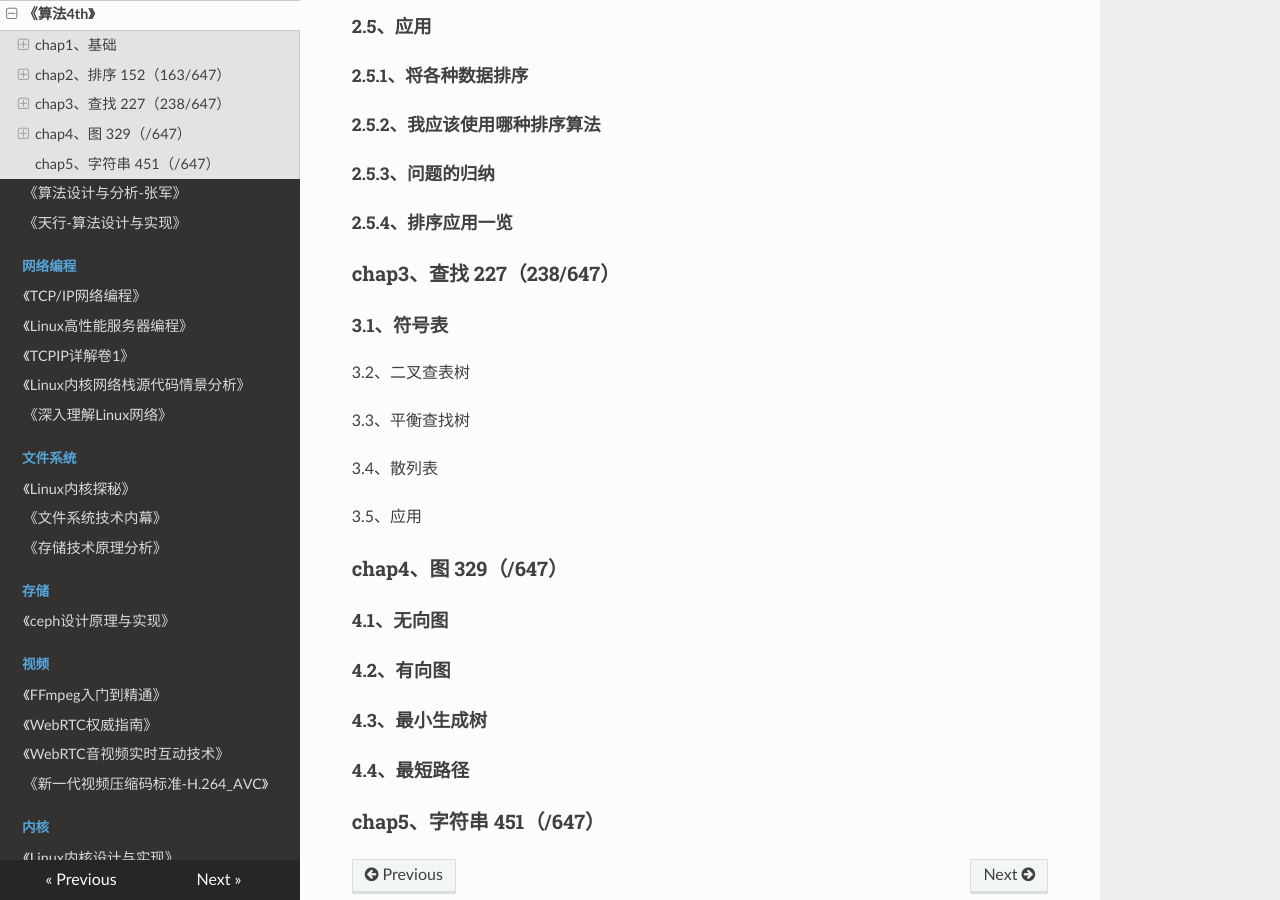
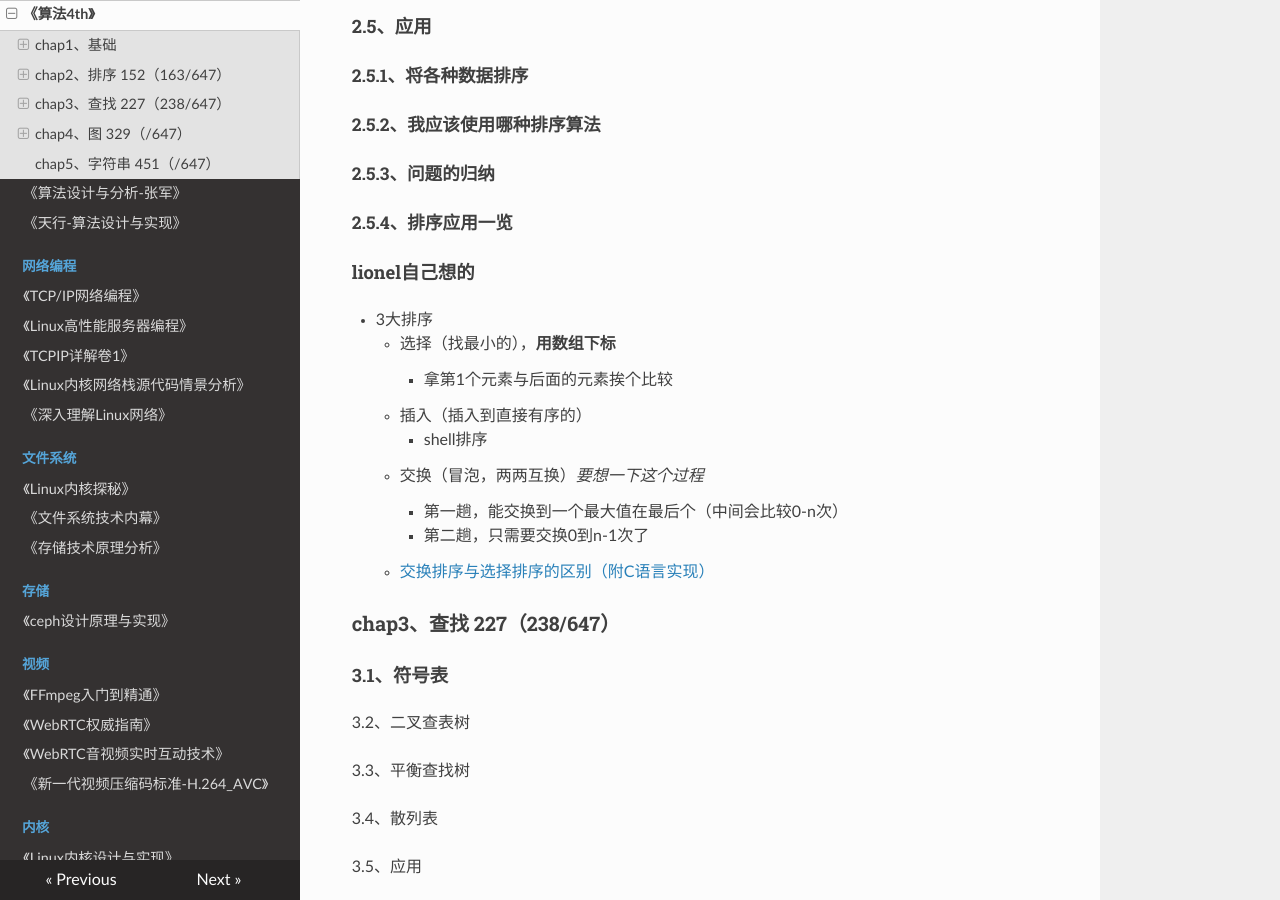
Before and after one commit to wolflion/booknotes, an MkDocs documentation site: the page built from docs/408/算法(4th).md, in a window 1280 px wide and 900 px high, scrolled down 5635 px. Built offline with MkDocs 1.6.1, drawn with Linux system fonts in a browser that asks for light colours; nearby versions of some CDN libraries.

Commit message:
Update 算法(4th).md

```diff
--- a/docs/408/算法(4th).md
+++ b/docs/408/算法(4th).md
@@ -244,6 +244,18 @@ void InsertSort(vector<int> nums){
 
 ##### 2.5.4、排序应用一览
 
+#### lionel自己想的
+
++ 3大排序
+  + 选择（找最小的），**用数组下标**
+    + 拿第1个元素与后面的元素挨个比较
+  + 插入（插入到直接有序的）
+    + shell排序
+  + 交换（冒泡，两两互换）*要想一下这个过程*
+    + 第一趟，能交换到一个最大值在最后个（中间会比较0-n次）
+    + 第二趟，只需要交换0到n-1次了
+  + [交换排序与选择排序的区别（附C语言实现）](https://blog.csdn.net/weixin_43986898/article/details/104519207)
+
 ### chap3、查找  227（238/647）
 
 #### 3.1、符号表
```
